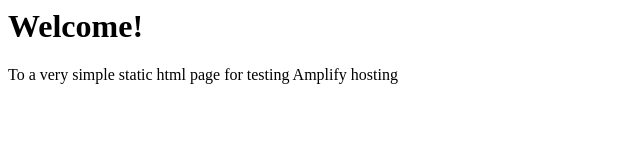
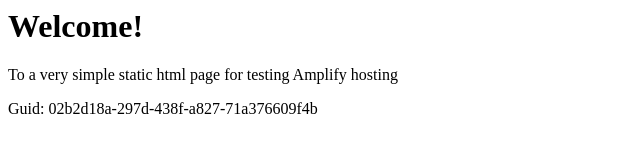
Before and after one commit to aws-aemilia-hkg/Github-PR-Commit-Integration-Test-DoNotTouch-GitH-MJCD6L4M-v1-preprod-ap-east-1, a website: page src/index.html in a window 1280 px wide. Shown: the whole page, without its empty margins (0-640 px from the left). Drawn offline with Linux system fonts and the light colour scheme.

Commit message:
commit from integ tests

```diff
--- a/src/index.html
+++ b/src/index.html
@@ -1,3 +1,5 @@
+
+
 <html lang="en">
 
 <head>
@@ -10,6 +12,6 @@
 <body>
     <h1>Welcome!</h1>
     <p>To a very simple static html page for testing Amplify hosting</p>
-</body>
+    <p>Guid: 02b2d18a-297d-438f-a827-71a376609f4b</p></body>
 
 </html>
```
